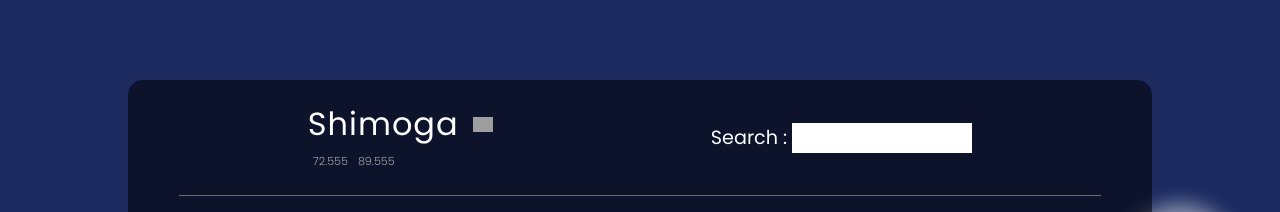
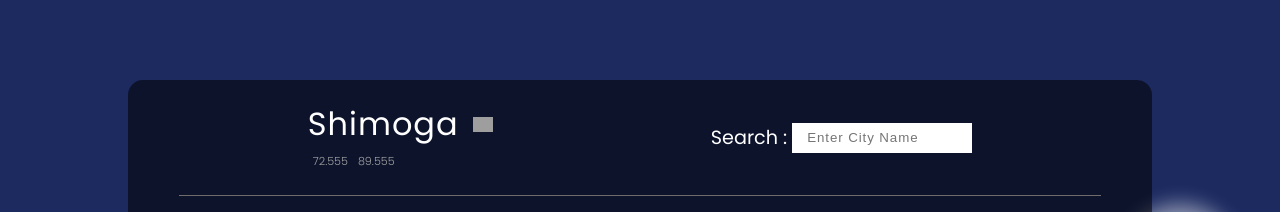
Before and after one commit to Alan-Biju/weather-app-alanbiju, a plain HTML site: page index.html in a window 1280 px wide. Shown: the top 212 px of the page. Drawn offline with Linux system fonts and the light colour scheme; no server answers; grey boxes are pictures that could not be loaded.

Commit message:
Update index.html

```diff
--- a/index.html
+++ b/index.html
@@ -46,7 +46,7 @@
               </div>
                         <div class="input">
                           <label for="search">Search : </label>
-                          <input type="text" name="search" id="search">
+                          <input type="text" name="search" id="search" placeholder="Enter City Name">
                         </div>
             </div>
 
```
